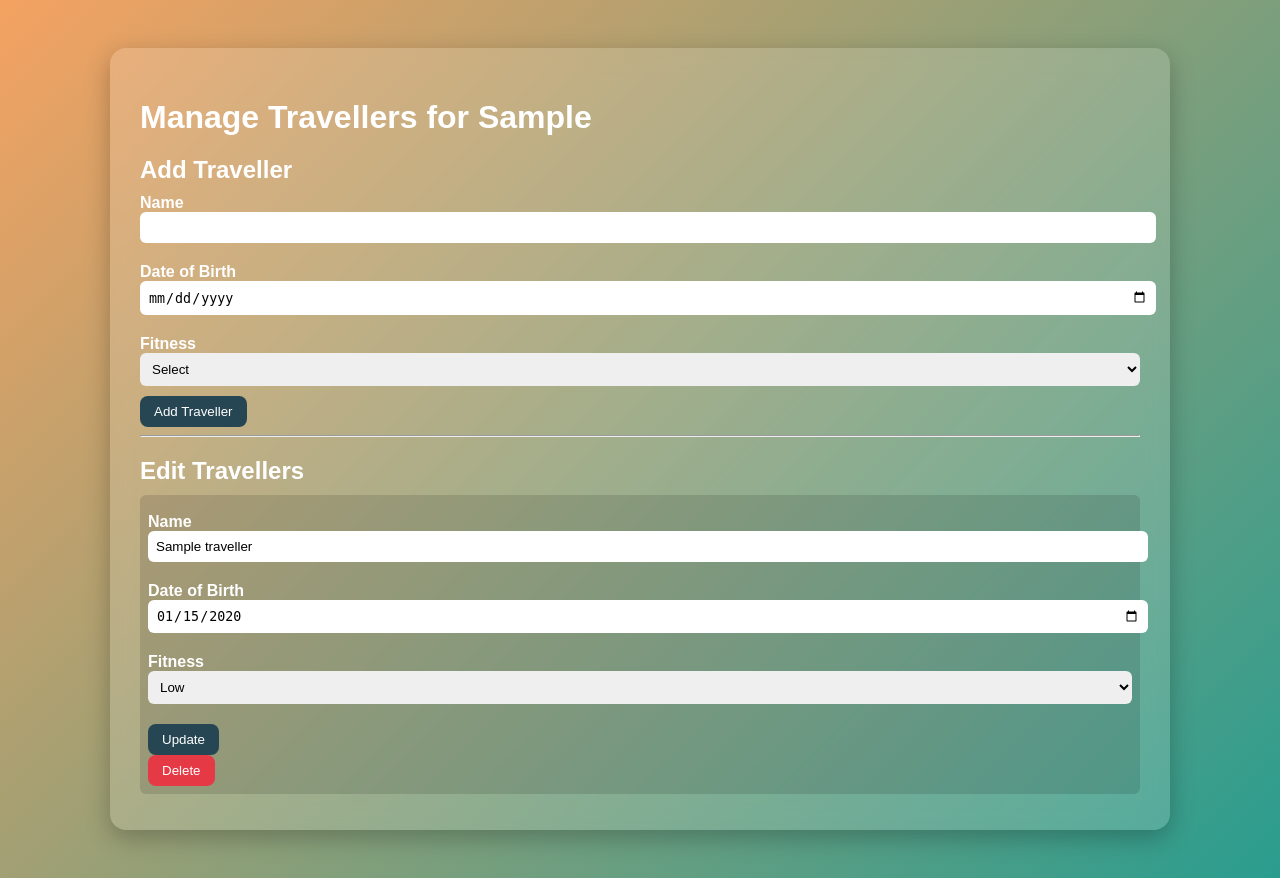
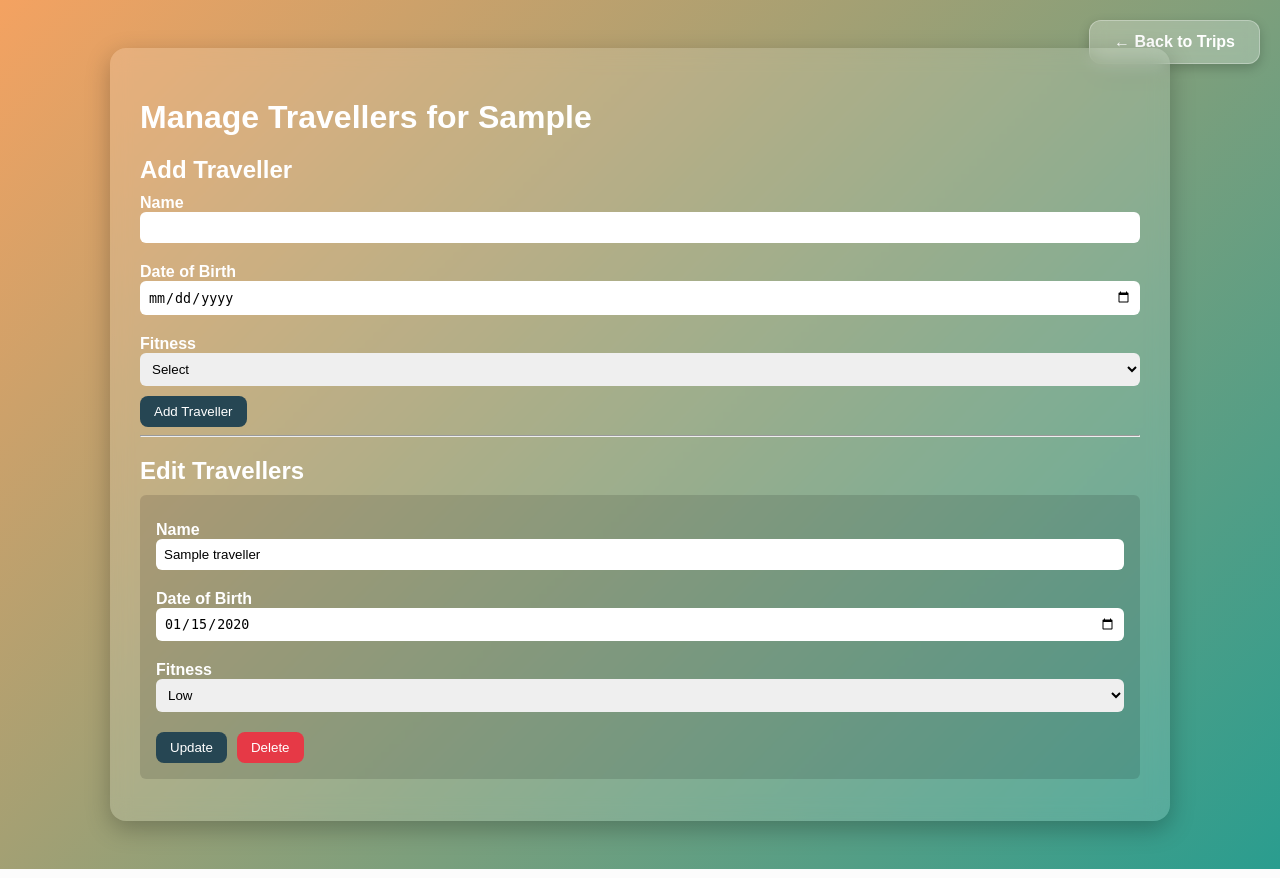
Before and after one commit to A-D-DBS-application/web-application-2025-group-1, a Flask app: page /travellers/1 in a window 1280 px wide. Run offline with Flask 3, Linux system fonts and the light colour scheme; a user stored in the database is signed in; tables that the repository leaves empty hold one stand-in row (values such as "Sample post").

Commit message:
Activities pagina correct opsplitsing + navigatieknoppen bij 'Your Trips'

```diff
--- a/app/routes.py
+++ b/app/routes.py
@@ -1,5 +1,6 @@
 from flask import Blueprint, render_template, request, redirect, url_for, session, flash, jsonify
 from datetime import datetime
+from sqlalchemy.orm import joinedload
 from .models import db, User, Traveller, Trip, ActivityPlanned, ActivityType, TravelAgency
 from .utils import generate_itinerary
 
@@ -304,9 +305,9 @@ def activities():
     if is_agency and user_agency:
         activities = ActivityType.query.filter_by(
             agency_id=user_agency.agency_id
-        ).order_by(ActivityType.created_at.desc()).all()
+        ).options(joinedload(ActivityType.agency)).order_by(ActivityType.created_at.desc()).all()
     else:
-        activities = ActivityType.query.order_by(ActivityType.created_at.desc()).all()
+        activities = ActivityType.query.options(joinedload(ActivityType.agency)).order_by(ActivityType.created_at.desc()).all()
 
     return render_template(
         'activities.html',
--- a/app/templates/travellers.html
+++ b/app/templates/travellers.html
@@ -29,6 +29,7 @@
       border-radius: 6px;
       border: none;
       margin-bottom: 10px;
+      box-sizing: border-box;
     }
 
     label { display:block; font-weight:600; margin-top:10px; }
@@ -38,11 +39,63 @@
 
     h1, h2 { margin-bottom:10px; }
     ul { padding-left:20px; }
-    .traveller-card { background: rgba(0,0,0,0.12); padding:8px; border-radius:6px; margin-bottom:6px; }
+    .traveller-card {
+      background: rgba(0,0,0,0.12);
+      padding:16px;
+      border-radius:6px;
+      margin-bottom:12px;
+    }
+
+    .traveller-card form {
+      margin-bottom: 0;
+    }
+
+    .button-container {
+      display: flex;
+      gap: 10px;
+      margin-top: 10px;
+      align-items: center;
+    }
+
+    .button-container .btn {
+      margin: 0;
+    }
+
+    .btn-delete {
+      background: #e63946;
+    }
+
+    .btn-delete:hover {
+      background: #d62839;
+    }
+
+    .back-to-trips-btn {
+      position: fixed;
+      top: 20px;
+      right: 20px;
+      background: rgba(255, 255, 255, 0.25);
+      backdrop-filter: blur(8px);
+      color: white;
+      padding: 12px 24px;
+      border-radius: 12px;
+      text-decoration: none;
+      font-weight: 600;
+      transition: 0.25s;
+      box-shadow: 0 4px 12px rgba(0,0,0,0.2);
+      border: 1px solid rgba(255,255,255,0.3);
+    }
+
+    .back-to-trips-btn:hover {
+      background: rgba(255, 255, 255, 0.35);
+      transform: translateY(-2px);
+      box-shadow: 0 6px 16px rgba(0,0,0,0.3);
+    }
 
   </style>
 </head>
 <body>
+  <a href="{{ url_for('main.trips') }}" class="back-to-trips-btn">← Back to Trips</a>
+
   <div class="container">
     <h1>Manage Travellers for {{ trip.destination }}</h1>
 
@@ -92,16 +145,14 @@
             <option value="MEDIUM" {% if traveller.fitness=='MEDIUM' %}selected{% endif %}>Medium</option>
             <option value="HIGH" {% if traveller.fitness=='HIGH' %}selected{% endif %}>High</option>
           </select>
-          <div style="display:flex; gap:10px; align-items:flex-end; margin-top:10px;">
-            <!-- Update -->
+          <div class="button-container">
             <button type="submit" class="btn">Update</button>
+            <form method="POST" action="{{ url_for('main.travellers', trip_id=trip.trip_id) }}" style="display:inline; margin:0;">
+              <input type="hidden" name="delete" value="1">
+              <input type="hidden" name="traveller_id" value="{{ traveller.traveller_id }}">
+              <button type="submit" class="btn btn-delete">Delete</button>
+            </form>
           </div>
-        </form>
-        <!-- Delete Traveller Button - Separate form -->
-        <form method="POST" action="{{ url_for('main.travellers', trip_id=trip.trip_id) }}" style="display:inline; margin-top:10px;">
-          <input type="hidden" name="delete" value="1">
-          <input type="hidden" name="traveller_id" value="{{ traveller.traveller_id }}">
-          <button type="submit" class="btn" style="background:#e63946;">Delete</button>
         </form>
       </div>
     {% endfor %}
```
Also changed, not shown: app/templates/activities.html (+15 -0 lines), app/templates/itinerary.html (+24 -0 lines).
